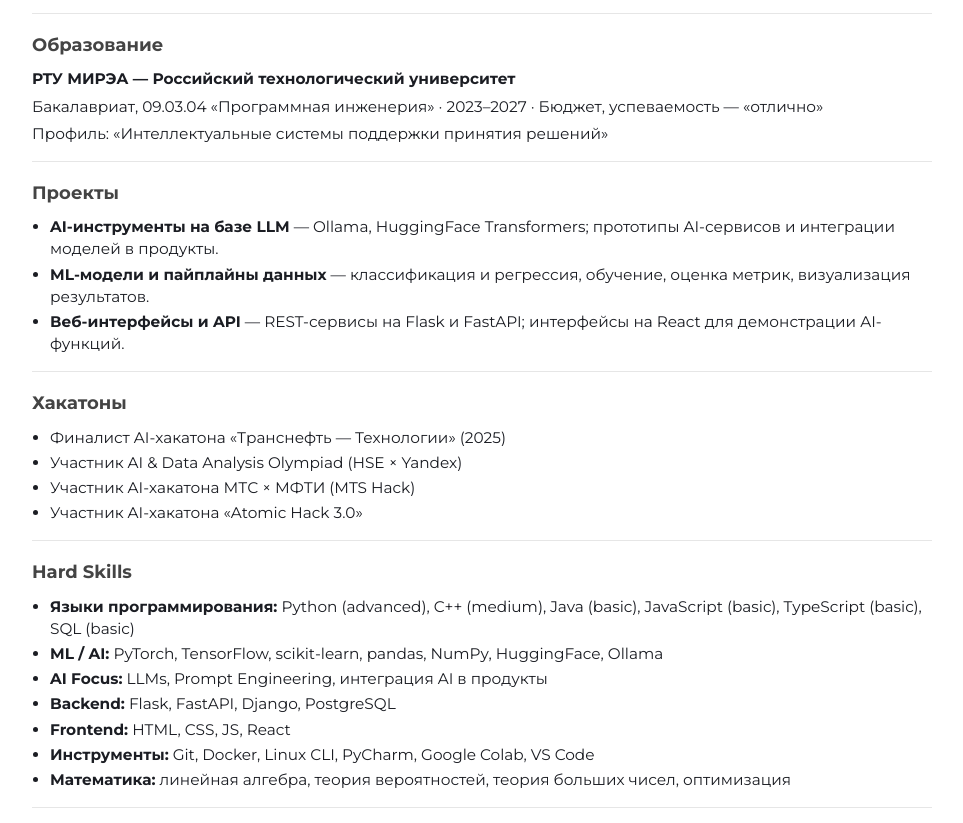
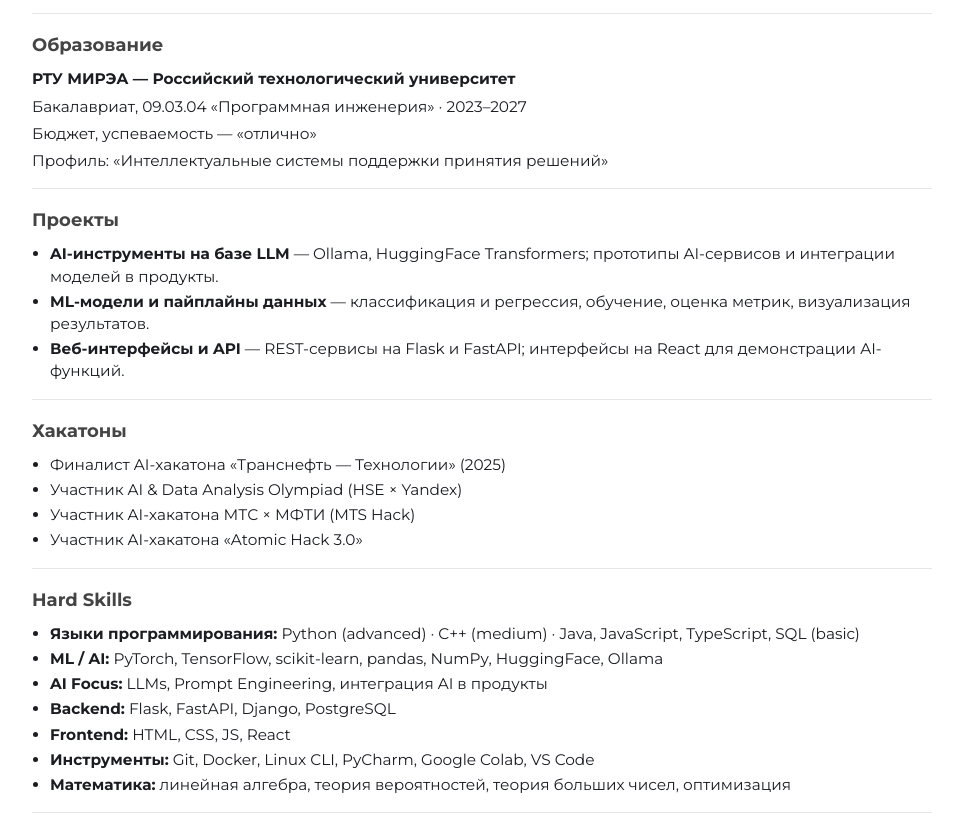
Before and after one commit to trxumx/cv-net, a plain HTML site: page index.html in a window 1280 px wide. Shown: the part 406-1229 px from the top of the page, without its empty margins (158-1121 px from the left). Drawn offline with Linux system fonts and the light colour scheme.

Commit message:
Tweaked some text again

```diff
--- a/index.html
+++ b/index.html
@@ -153,7 +153,8 @@
     <section class="block edu">
       <h2>Образование</h2>
       <p><b>РТУ МИРЭА — Российский технологический университет</b></p>
-      <p>Бакалавриат, 09.03.04 «Программная инженерия» · 2023–2027 · Бюджет, успеваемость — «отлично»</p>
+      <p>Бакалавриат, 09.03.04 «Программная инженерия» · 2023–2027</p>
+      <p>Бюджет, успеваемость — «отлично»</p>
       <p>Профиль: «Интеллектуальные системы поддержки принятия решений»</p>
     </section>
 
@@ -185,7 +186,7 @@
     <section class="block">
       <h2>Hard Skills</h2>
       <ul>
-        <li><b>Языки программирования:</b> Python (advanced), C++ (medium), Java (basic), JavaScript (basic), TypeScript (basic), SQL (basic)</li>
+        <li><b>Языки программирования:</b> Python (advanced) · C++ (medium) · Java, JavaScript, TypeScript, SQL (basic)</li>
         <li><b>ML / AI:</b> PyTorch, TensorFlow, scikit-learn, pandas, NumPy, HuggingFace, Ollama</li>
         <li><b>AI Focus:</b> LLMs, Prompt Engineering, интеграция AI в продукты</li>
         <li><b>Backend:</b> Flask, FastAPI, Django, PostgreSQL</li>
```
